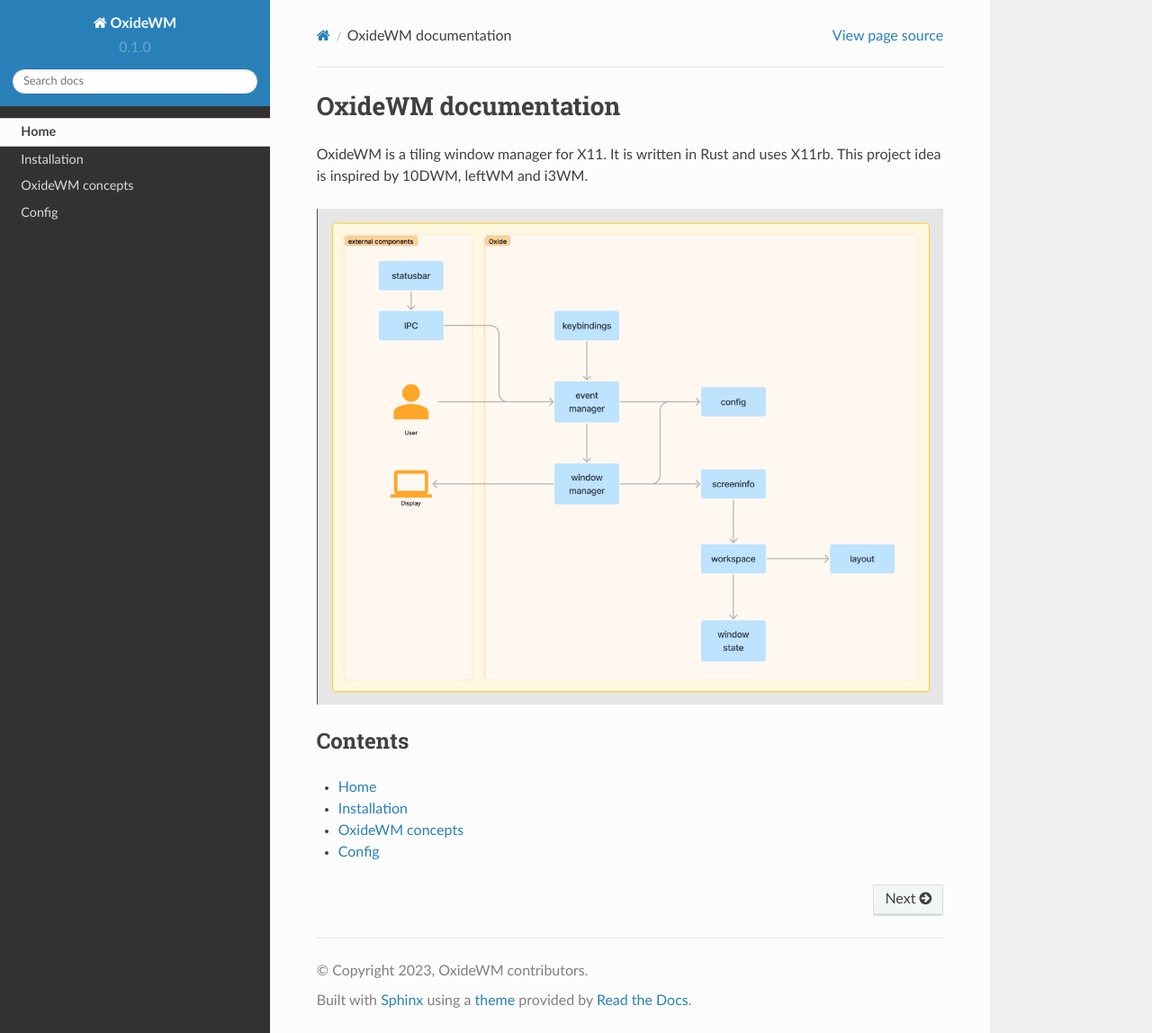
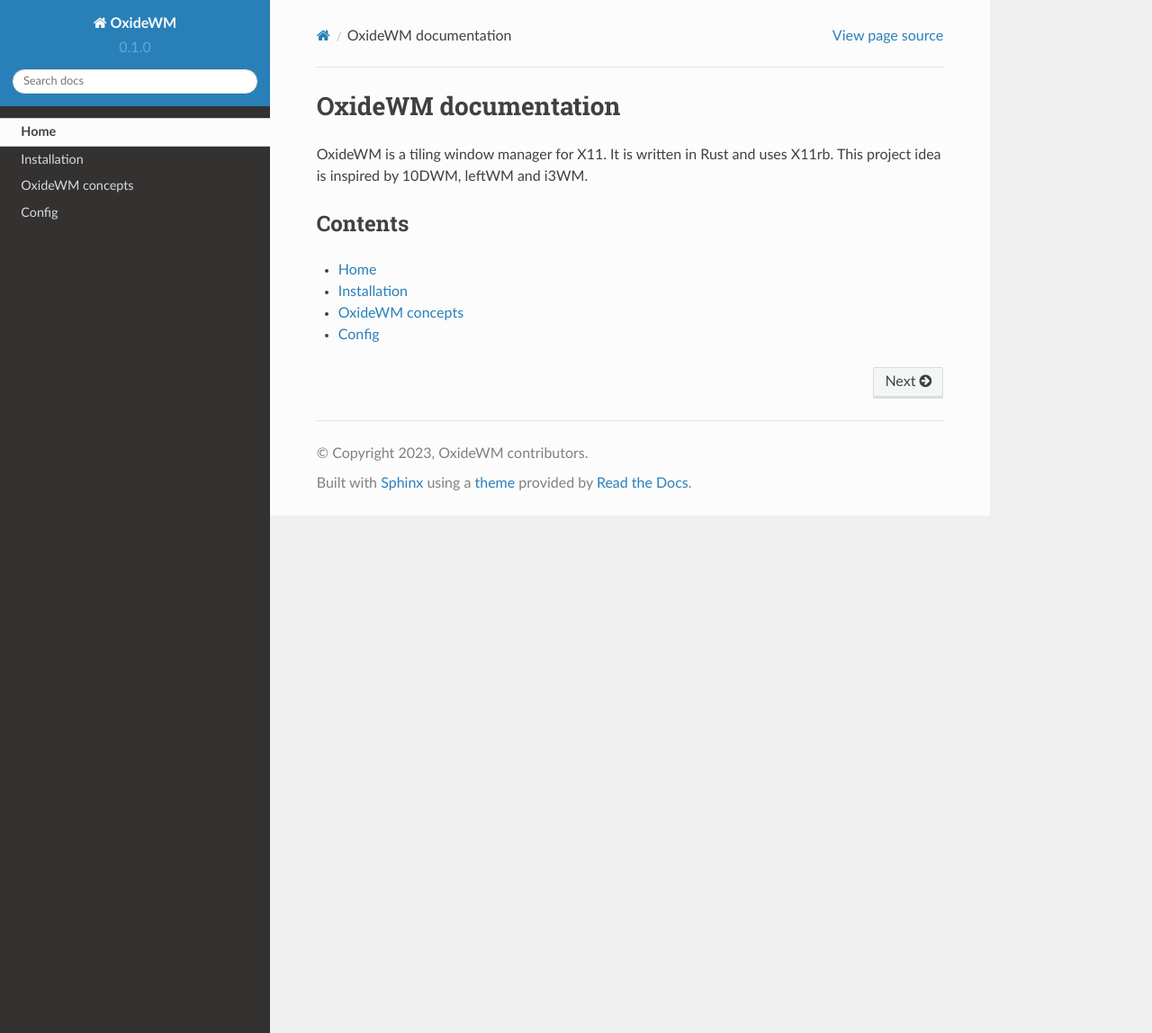
Before and after one commit to FelixSchladt/OxideWM, a Sphinx documentation site: the page built from docs/source/index.rst, in a window 1280 px wide and 1148 px high. Shown: the whole window at 90% size. Built offline with Sphinx 7.4.7 and the Read the Docs theme 2.0.0, drawn with Linux system fonts in a browser that asks for light colours.

Commit message:
Revert "live testing readthedocs"
This reverts commit c32b09dbb09bb07588324662dda68de7d3d08fa0.

```diff
--- a/docs/source/index.rst
+++ b/docs/source/index.rst
@@ -5,8 +5,6 @@
 
 OxideWM is a tiling window manager for X11. It is written in Rust and uses X11rb.
 This project idea is inspired by 10DWM, leftWM and i3WM.
-
-.. figure:: ./components.png
 
 Contents
 --------
```
Also changed, not shown: docs/source/components.png (deleted).
